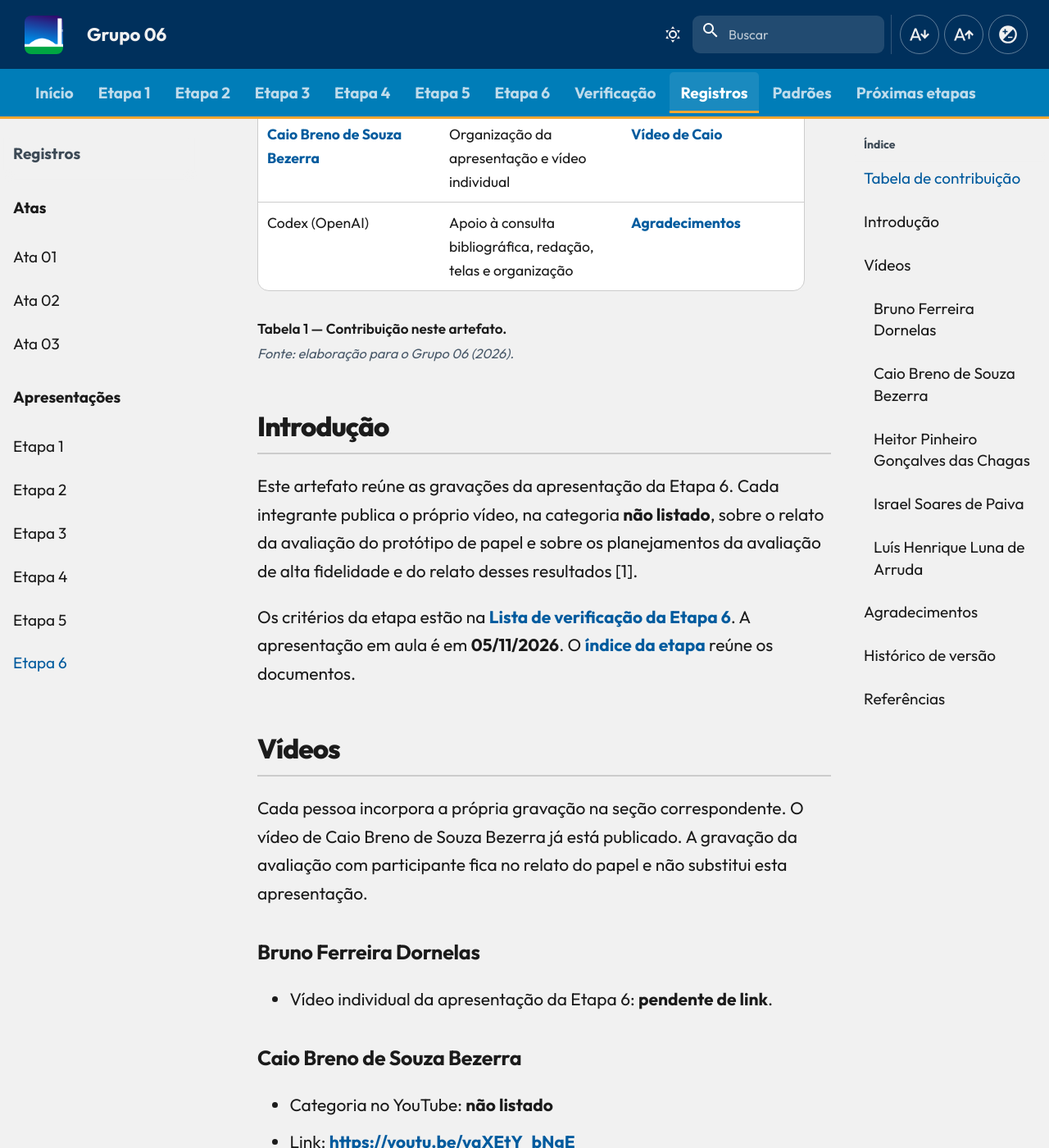
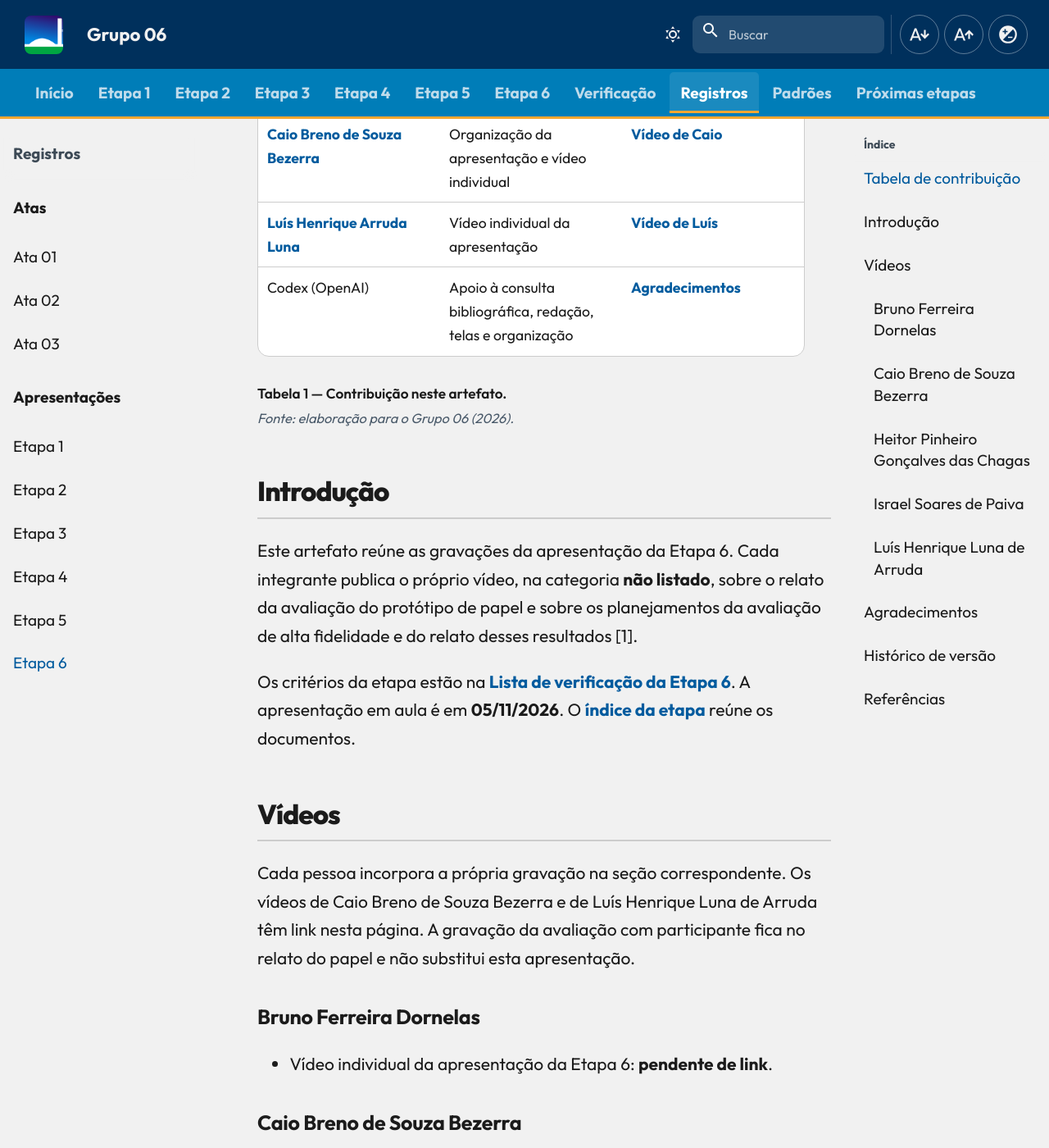
Before and after one commit to Interacao-Humano-Computador/2026.2-Grupo06, an MkDocs documentation site: the page built from docs/apresentacoes/etapa-06.md, in a window 1280 px wide and 1400 px high, scrolled down 647 px. Shown: the whole window at 82% size. Built offline with MkDocs 1.6.1 and Material for MkDocs 9.7.7, drawn with Linux system fonts in a browser that asks for light colours; comment, search, counter and statistics services are not loaded; some of the changed text lies outside the part shown.

Commit message:
docs(apresentacao): inclui o vídeo individual de Luís na Etapa 6

```diff
--- a/docs/apresentacoes/etapa-06.md
+++ b/docs/apresentacoes/etapa-06.md
@@ -9,6 +9,7 @@
 | Integrante | Contribuição | Artefato / atividade |
 | --- | --- | --- |
 | [Caio Breno de Souza Bezerra](https://github.com/CaioBezerra-Dev) | Organização da apresentação e vídeo individual | [Vídeo de Caio](#caio-breno-de-souza-bezerra) |
+| [Luís Henrique Arruda Luna](https://github.com/Donnk61) | Vídeo individual da apresentação | [Vídeo de Luís](#luis-henrique-luna-de-arruda) |
 | Codex (OpenAI) | Apoio à consulta bibliográfica, redação, telas e organização | [Agradecimentos](#agradecimentos) |
 
 <p class="caption">Tabela 1 — Contribuição neste artefato.</p>
@@ -22,7 +23,7 @@
 
 ## Vídeos
 
-Cada pessoa incorpora a própria gravação na seção correspondente. O vídeo de Caio Breno de Souza Bezerra já está publicado. A gravação da avaliação com participante fica no relato do papel e não substitui esta apresentação.
+Cada pessoa incorpora a própria gravação na seção correspondente. Os vídeos de Caio Breno de Souza Bezerra e de Luís Henrique Luna de Arruda têm link nesta página. A gravação da avaliação com participante fica no relato do papel e não substitui esta apresentação.
 
 ### Bruno Ferreira Dornelas
 
@@ -66,7 +67,27 @@
 
 ### Luís Henrique Luna de Arruda
 
-- Vídeo individual da apresentação da Etapa 6: **pendente de link**.
+- Categoria no YouTube: **não listado**
+- Link: [https://youtu.be/GHdUwtSHrEI](https://youtu.be/GHdUwtSHrEI)
+- Data da gravação: 03/11/2026
+- Duração: 6 min 19 s
+- Participante: Luís Henrique Luna de Arruda
+- Percurso: [índice individual](../entrega-6/individual/luis/index.md), [relato do papel](../entrega-6/individual/luis/relato-prototipo-papel.md), [planejamento da avaliação](../entrega-6/individual/luis/planejamento-avaliacao-alta-fidelidade.md) e [planejamento do relato](../entrega-6/individual/luis/planejamento-relato-alta-fidelidade.md)
+- Avaliação com PART-PP01, distinta desta apresentação: [vídeo da sessão](../entrega-6/individual/luis/relato-prototipo-papel.md#registro-e-video)
+
+??? note "Vídeo — Apresentação da Etapa 6, Luís Henrique Luna de Arruda"
+
+    <div style="position: relative; width: 100%; padding-bottom: 56.25%; margin: 1.5rem 0; height: 0; overflow: hidden; border-radius: 0.8rem; box-shadow: 0 8px 24px rgba(10, 35, 66, 0.12);">
+      <iframe
+        loading="lazy"
+        style="position: absolute; top: 0; left: 0; width: 100%; height: 100%; border: 0;"
+        src="https://www.youtube-nocookie.com/embed/GHdUwtSHrEI"
+        title="Apresentação da Etapa 6 — Luís Henrique Luna de Arruda"
+        allow="accelerometer; autoplay; clipboard-write; encrypted-media; gyroscope; picture-in-picture; web-share"
+        referrerpolicy="strict-origin-when-cross-origin"
+        allowfullscreen>
+      </iframe>
+    </div>
 
 
 ## Agradecimentos
@@ -82,6 +103,7 @@
 | `0.1` | 03/11/2026 | Elaboração da página de apresentação da Etapa 6 | [Caio Breno de Souza Bezerra](https://github.com/CaioBezerra-Dev) | [Bruno Ferreira Dornelas](https://github.com/brunnf) |
 | `0.2` | 03/11/2026 | Indica a gravação da avaliação do papel, distinta do vídeo de apresentação | [Caio Breno de Souza Bezerra](https://github.com/CaioBezerra-Dev) | [Bruno Ferreira Dornelas](https://github.com/brunnf) |
 | `0.3` | 03/11/2026 | Inclui a gravação individual de Caio e separa um espaço por integrante | [Caio Breno de Souza Bezerra](https://github.com/CaioBezerra-Dev) | [Bruno Ferreira Dornelas](https://github.com/brunnf) |
+| `0.4` | 03/11/2026 | Inclui a gravação individual de Luís | [Luís Henrique Arruda Luna](https://github.com/Donnk61) | [Caio Breno de Souza Bezerra](https://github.com/CaioBezerra-Dev) (designado; pendente) |
 
 
 <p class="caption">Tabela 2 — Histórico de versão.</p>
```
